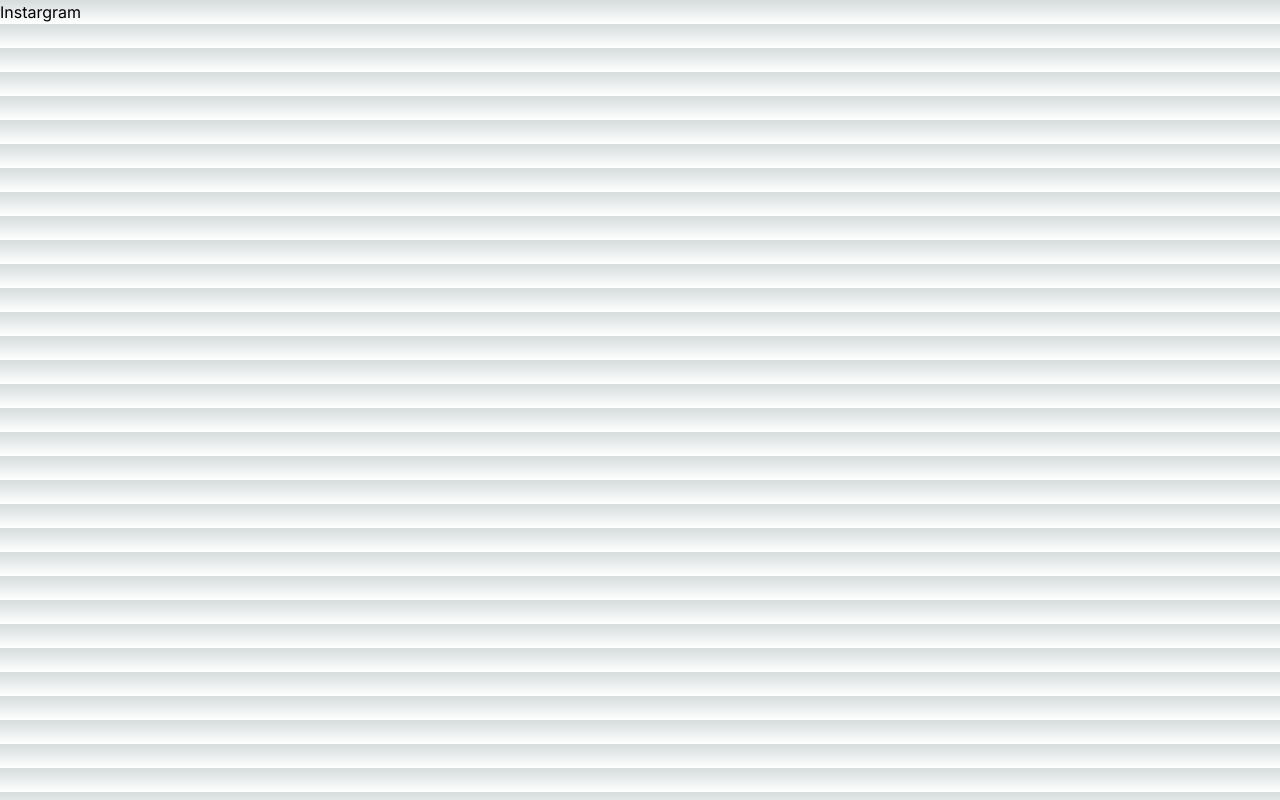
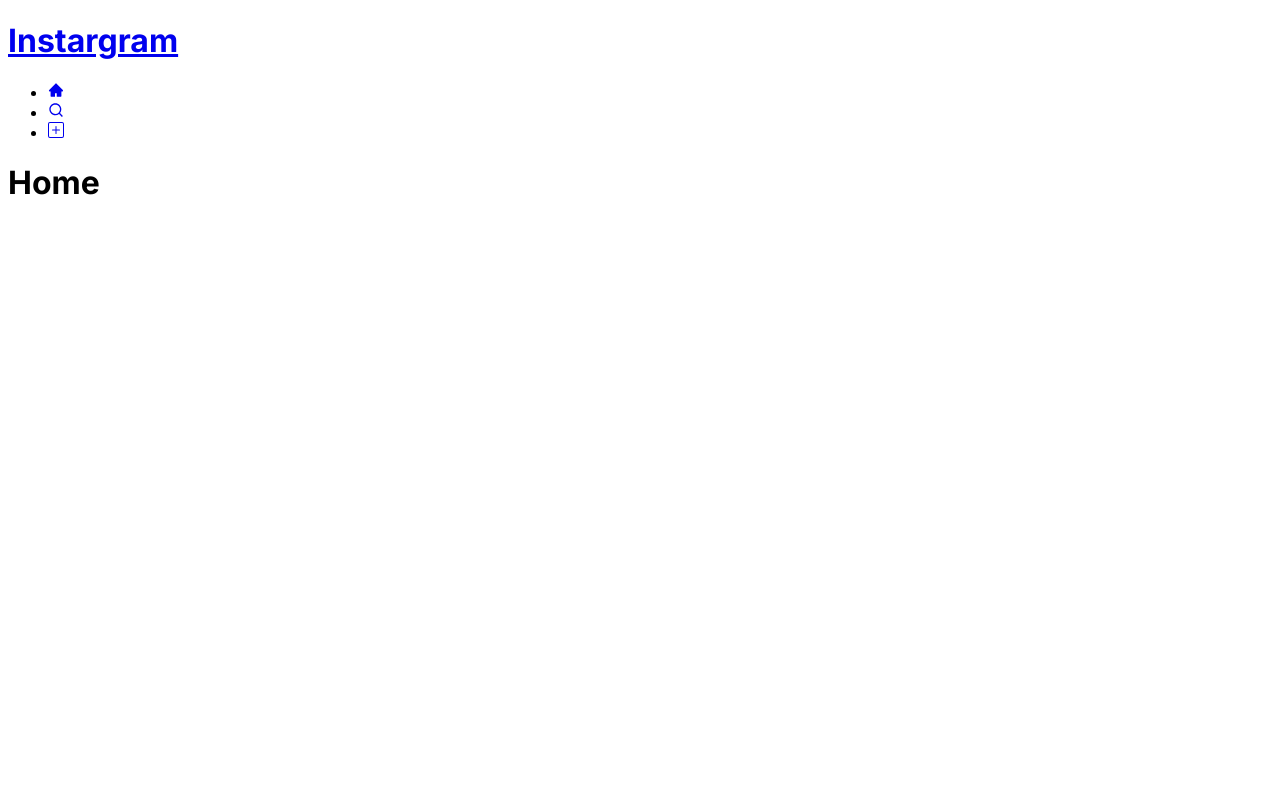
Before and after one commit to dokimion24/SNS, a Next.js app: page / in a window 1280 px wide. Built offline with nearby package versions, Linux system fonts and the light colour scheme.

Commit message:
feat: navbar 추가

```diff
--- a/src/app/globals.css
+++ /dev/null
@@ -1,27 +0,0 @@
-@tailwind base;
-@tailwind components;
-@tailwind utilities;
-
-:root {
-  --foreground-rgb: 0, 0, 0;
-  --background-start-rgb: 214, 219, 220;
-  --background-end-rgb: 255, 255, 255;
-}
-
-@media (prefers-color-scheme: dark) {
-  :root {
-    --foreground-rgb: 255, 255, 255;
-    --background-start-rgb: 0, 0, 0;
-    --background-end-rgb: 0, 0, 0;
-  }
-}
-
-body {
-  color: rgb(var(--foreground-rgb));
-  background: linear-gradient(
-      to bottom,
-      transparent,
-      rgb(var(--background-end-rgb))
-    )
-    rgb(var(--background-start-rgb));
-}
--- a/src/app/layout.tsx
+++ b/src/app/layout.tsx
@@ -1,22 +1,27 @@
-import './globals.css'
-import type { Metadata } from 'next'
-import { Inter } from 'next/font/google'
+import Navbar from '@/components/Navbar';
+import type { Metadata } from 'next';
+import { Inter } from 'next/font/google';
 
-const inter = Inter({ subsets: ['latin'] })
+const inter = Inter({ subsets: ['latin'] });
 
 export const metadata: Metadata = {
   title: 'Create Next App',
   description: 'Generated by create next app',
-}
+};
 
 export default function RootLayout({
   children,
 }: {
-  children: React.ReactNode
+  children: React.ReactNode;
 }) {
   return (
-    <html lang="en">
-      <body className={inter.className}>{children}</body>
+    <html lang="en" className={inter.className}>
+      <body>
+        <header>
+          <Navbar />
+        </header>
+        <main>{children}</main>
+      </body>
     </html>
-  )
+  );
 }
--- /dev/null
+++ b/src/app/new/page.tsx
@@ -0,0 +1,5 @@
+import React from 'react';
+
+export default function NewPage() {
+  return <div>NewPage</div>;
+}
--- a/src/app/page.tsx
+++ b/src/app/page.tsx
@@ -1,5 +1,3 @@
-import Image from 'next/image';
-
 export default function Home() {
-  return <h1>Instargram</h1>;
+  return <h1>Home</h1>;
 }
--- /dev/null
+++ b/src/app/search/page.tsx
@@ -0,0 +1,5 @@
+import React from 'react';
+
+export default function SearchPage() {
+  return <div>SearchPage</div>;
+}
--- /dev/null
+++ b/src/components/Navbar.tsx
@@ -0,0 +1,53 @@
+'use client';
+
+import React from 'react';
+import { usePathname } from 'next/navigation';
+import Link from 'next/link';
+import HomeIcon from './ui/icons/HomeIcon';
+import HomeFillIcon from './ui/icons/HomeFillIcon';
+import SearchIcon from './ui/icons/SearchIcon';
+import SearchFillIcon from './ui/icons/SearchFillIcon';
+import NewIcon from './ui/icons/NewIcon';
+import NewFillIcon from './ui/icons/NewFillIcon';
+
+export default function Navbar() {
+  const pathname = usePathname();
+  console.log(pathname);
+
+  const menu = [
+    {
+      href: '/',
+      icons: <HomeIcon />,
+      clickedIcons: <HomeFillIcon />,
+    },
+    {
+      href: '/search',
+      icons: <SearchIcon />,
+      clickedIcons: <SearchFillIcon />,
+    },
+    {
+      href: '/new',
+      icons: <NewIcon />,
+      clickedIcons: <NewFillIcon />,
+    },
+  ];
+
+  return (
+    <div>
+      <Link href="/">
+        <h1>Instargram</h1>
+      </Link>
+      <nav>
+        <ul>
+          {menu.map((item) => (
+            <li key={item.href}>
+              <Link href={item.href}>
+                {pathname === item.href ? item.clickedIcons : item.icons}
+              </Link>
+            </li>
+          ))}
+        </ul>
+      </nav>
+    </div>
+  );
+}
--- /dev/null
+++ b/src/components/ui/icons/HomeFillIcon.tsx
@@ -0,0 +1,6 @@
+import React from 'react';
+import { AiFillHome } from 'react-icons/ai';
+
+export default function HomeFillIcon() {
+  return <AiFillHome className="w-7 h-7" />;
+}
--- /dev/null
+++ b/src/components/ui/icons/HomeIcon.tsx
@@ -0,0 +1,6 @@
+import React from 'react';
+import { AiOutlineHome } from 'react-icons/ai';
+
+export default function HomeIcon() {
+  return <AiOutlineHome className="w-7 h-7" />;
+}
--- /dev/null
+++ b/src/components/ui/icons/NewFillIcon.tsx
@@ -0,0 +1,5 @@
+import { BsPlusSquareFill } from 'react-icons/bs';
+
+export default function NewFillIcon() {
+  return <BsPlusSquareFill className="w-7 h-7" />;
+}
--- /dev/null
+++ b/src/components/ui/icons/NewIcon.tsx
@@ -0,0 +1,6 @@
+import React from 'react';
+import { BsPlusSquare } from 'react-icons/bs';
+
+export default function NewIcon() {
+  return <BsPlusSquare className="w-7 h-7" />;
+}
--- /dev/null
+++ b/src/components/ui/icons/SearchFillIcon.tsx
@@ -0,0 +1,6 @@
+import React from 'react';
+import { RiSearchFill } from 'react-icons/ri';
+
+export default function SearchFillIcon() {
+  return <RiSearchFill className="w-7 h-7" />;
+}
--- /dev/null
+++ b/src/components/ui/icons/SearchIcon.tsx
@@ -0,0 +1,6 @@
+import React from 'react';
+import { RiSearchLine } from 'react-icons/ri';
+
+export default function SearchIcon() {
+  return <RiSearchLine className="w-7 h-7" />;
+}
```
